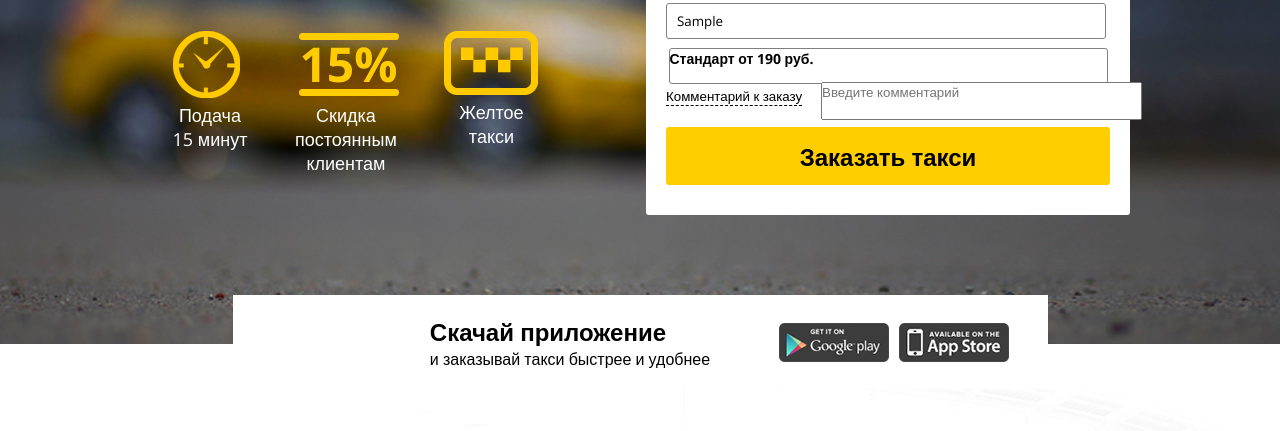
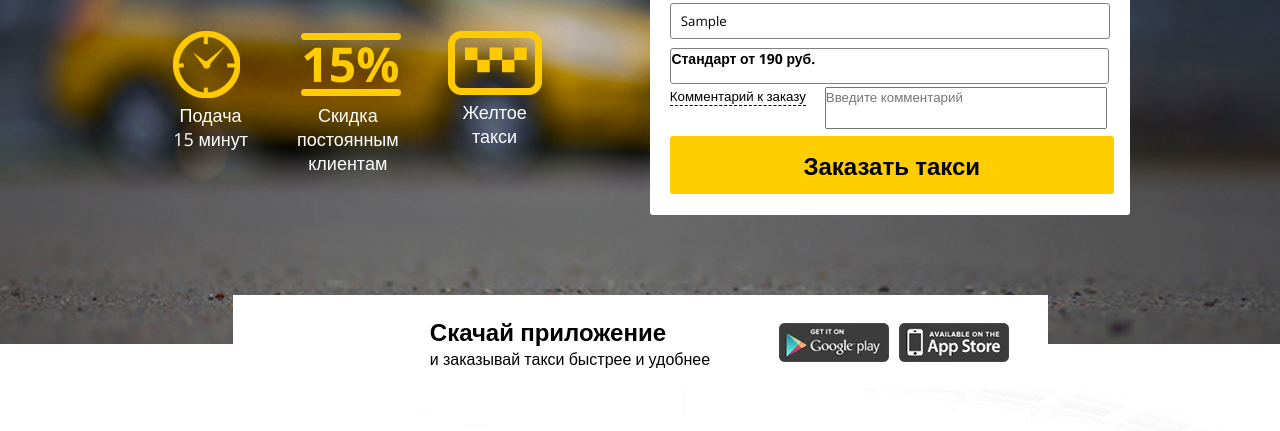
Before and after one commit to HeinekenSS/Taxi-test, a plain HTML site: page index.html in a window 1280 px wide. Both pictures are taken after typing "Sample", "Sample", "Sample", "Sample" into the empty fields and a click on the button "Комментарий к заказу". Shown: the part 369-800 px from the top of the page. Drawn offline with nearby package versions, Linux system fonts and the light colour scheme.

Commit message:
fix
fix comment

```diff
--- a/css/style.css
+++ b/css/style.css
@@ -412,7 +412,9 @@ time{
 }
 textarea{
     display: none;
-    margin: -45px 0 7px 175px;
+    width: 280px;
+    height: 40px;
+    margin: -40px 0 7px 175px;
     resize: none;
 }
 .open{
--- a/index.html
+++ b/index.html
@@ -52,7 +52,7 @@
                 <input type="text" class="name" placeholder="Услуги">
                 <div class="form-standard">Стандарт от 190 руб.</div>
                 <button class="btn-comment">Комментарий к заказу</button>
-                <textarea name="comment-booking" id="text" cols="38" rows="2" placeholder="Введите комментарий"></textarea>
+                <textarea name="comment-booking" id="text"  placeholder="Введите комментарий"></textarea>
                 <button class="btn-booking">Заказать такси</button>
             </form>
         </div>
```
